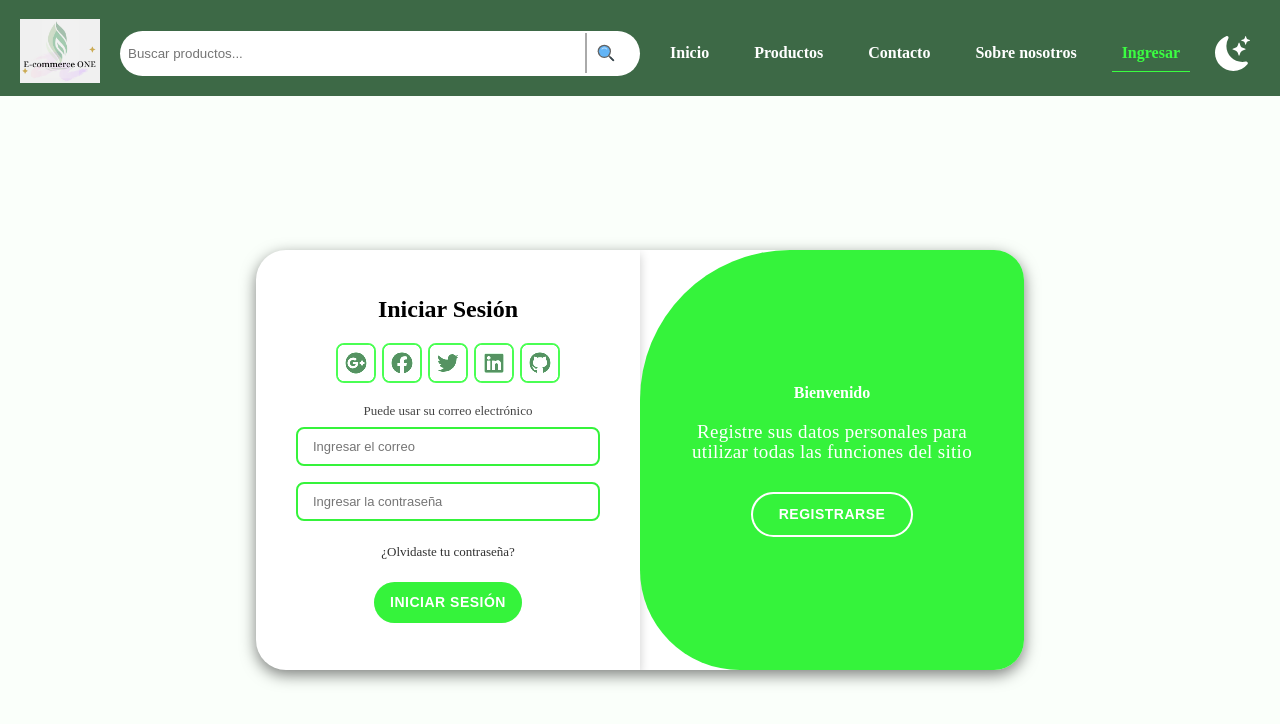
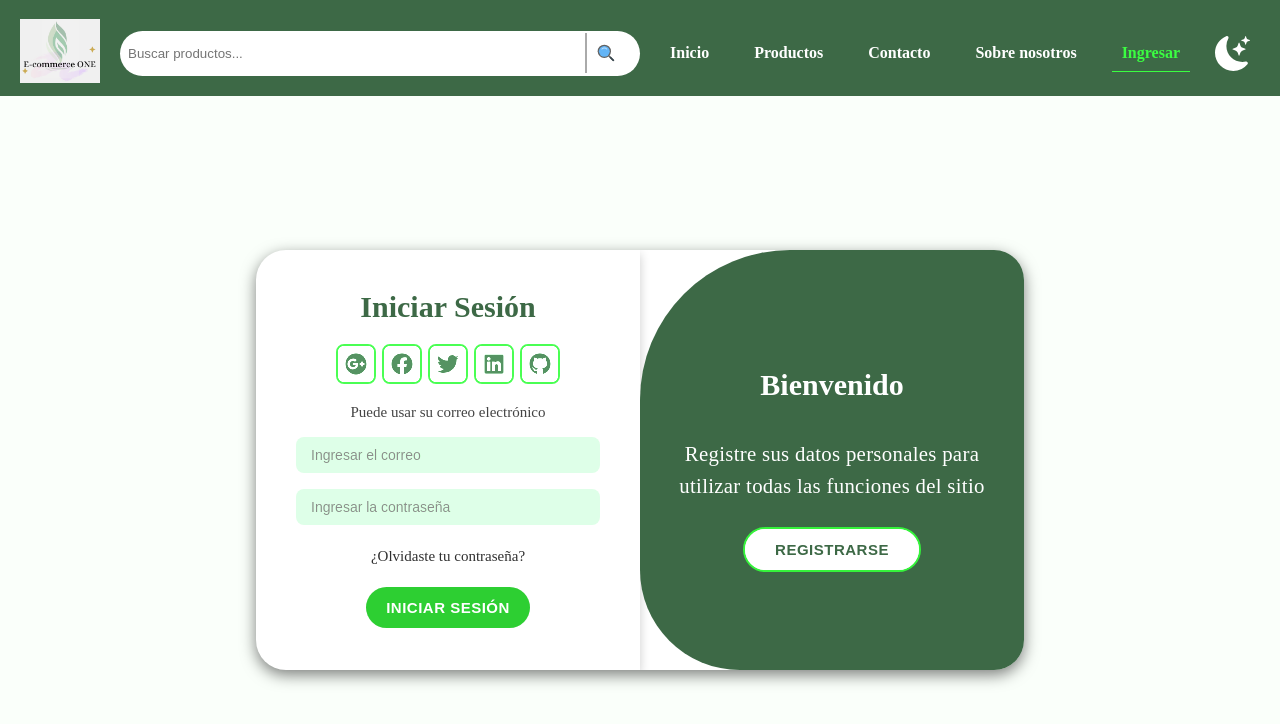
Before and after one commit to GuillermoJCV/E-Commerce-Project-ONE, a React (Vite) app: page /login in a window 1280 px wide. Shown: the top 724 px of the page. Built offline with nearby package versions, Linux system fonts and the light colour scheme.

Commit message:
Se realizó cambio de nombre de clases y del diseño(cambio de tamaño: texto y colores

```diff
--- a/src/components/login/Login.jsx
+++ b/src/components/login/Login.jsx
@@ -44,7 +44,7 @@ const Login = () => {
     };
     // Ya muestra inicio de sesión
     return (
-        <main className="main" ref={containerRef}>
+        <main className="container" ref={containerRef}>
             <section className="form-container sign-in">
                 <form ref={formRef}>
                     <h1>Iniciar Sesión</h1>
@@ -75,7 +75,7 @@ const Login = () => {
                     <a className="a" href="#">
                         ¿Olvidaste tu contraseña?
                     </a>
-                    <button id="bt-sign-in" type="submit">
+                    <button className="login-btn" type="submit">
                         Iniciar Sesión
                     </button>
                 </form>
@@ -104,7 +104,7 @@ const Login = () => {
                     <input type="text" placeholder="Name" required />
                     <input type="email" placeholder="Email" required />
                     <input type="password" placeholder="Password" required />
-                    <button type="submit">Registrarse</button>
+                    <button className="login-btn" type="submit">Registrarse</button>
                 </form>
             </section>
 
@@ -116,7 +116,7 @@ const Login = () => {
                             Ingrese sus datos personales para utilizar todas las funciones del
                             sitio
                         </p>
-                        <button className="hidden" onClick={handleLoginClick}>
+                        <button className="login-btn toggle-btn" onClick={handleLoginClick}>
                             Iniciar Sesión
                         </button>
                     </article>
@@ -126,7 +126,7 @@ const Login = () => {
                             Registre sus datos personales para utilizar todas las funciones
                             del sitio
                         </p>
-                        <button className="hidden" onClick={handleRegisterClick}>
+                        <button className="login-btn toggle-btn" onClick={handleRegisterClick}>
                             Registrarse
                         </button>
                     </article>
--- a/src/styles/login.css
+++ b/src/styles/login.css
@@ -1,4 +1,4 @@
-.main {
+.container {
     position: absolute;
     top: 50%;
     left: 50%;
@@ -18,33 +18,40 @@
 
 }
 
-.main p{
-    font-size: 14px;
+.container h1 {
+    font-size: 30px;
+    color: var(--header-bg-color);
+}
+
+.container p{
+    font-size: 1.3rem;
     line-height: 20px;
     letter-spacing: 0.3px;
-    margin: 20px 0;
+    margin: 1rem 0;
+    line-height: 1.5;
 }
 
-.main span{
-    font-size: 13px;
+.container span{
+    font-size: 15px;
     color: var(--nd-neutral-color);
     opacity: 0.9;
+    margin-bottom: 0.5rem;
 }
 
-.main a {
+.container a {
     color: var(--nd-neutral-color);
-    font-size: 13px;
+    font-size: 15px;
     text-decoration: none;
     margin: 15px 0 10px;
 }
 
 
-.main button {
+.login-btn{
     position: relative;
-    width: 50%;
+    width: 55%;
     height: 45px;
     color: var(--st-neutral-color);
-    font-size: 14px;
+    font-size: 15px;
     border: 2px solid var(--st-neutral-color);
     outline: none;
     border-radius: 40px;
@@ -55,9 +62,10 @@
     text-transform: uppercase;
     margin-top: 10px;
     cursor: pointer;
+    transition: all 250ms;
 }
 
-.main button::before {
+.login-btn::before {
     content: "";
     position: absolute;
     top: -80%;
@@ -67,13 +75,15 @@
     background: var(--nd-secondary-color);
     z-index: -1;
     transition: all 250ms;
+    filter: brightness(0.85);
 }
 
-.main button:hover::before {
+.login-btn:hover::before {
     top: 0;
+    filter: contrast(1.8);
 }
 
-.main form{
+.container form{
     background: transparent;
     box-shadow: 0 4px 10px var(--st-shadow-color);
     display: flex;
@@ -84,15 +94,26 @@
     height: 100%;
 }
 
-.main input{
-    background: var(--st-neutral-color);
-    border: 2px solid var(--nd-secondary-color) ;
+.login-btn:active {
+    transform: scale(0.95);
+    transition: transform 100ms;
+}
+
+.container input{
+    background: var(--st-secondary-color);
+    border: none;
     margin: 8px 0;
     padding: 10px 15px;
-    font-size: 13px;
+    font-size: 14px;
     border-radius: 8px;
     width: 100%;
     outline: none;
+    filter: brightness(1.2);
+}
+
+.container input:hover{
+    border: 1px solid var(--nd-secondary-color);
+    background: none;
 }
 
 .form-container{
@@ -111,7 +132,7 @@
     transition: opacity 700ms, transform 500ms;
 }
 
-.main.show-sign-in .sign-in{
+.container.show-sign-in .sign-in{
     opacity: 1;
     transform: translateX(0%);
 }
@@ -125,7 +146,7 @@
     transition: opacity 500ms, transform 500ms;
 }
 
-.main.active .sign-up{
+.container.active .sign-up{
     transform: translateX(100%);
     opacity: 1;
     z-index: 5;
@@ -141,6 +162,10 @@
         opacity: 1;
         z-index: 5;
     }
+}
+
+.sign-up input {
+    filter: brightness(1.1) !important;
 }
 
 .social-icons {
@@ -179,14 +204,14 @@
     z-index: 1000;
 }
 
-.main.active .toggle-container{
+.container.active .toggle-container{
     transform: translateX(-100%);
     border-radius: 0 150px 100px 0;
 }
 
 .toggle{
     height: 100%;
-    background: var(--nd-secondary-color);
+    background: var(--header-bg-color);
     color:var(--st-neutral-color);
     position: relative;
     left: -100%;
@@ -197,14 +222,14 @@
 
 }
 
-.main.active .toggle{
+.container.active .toggle{
     transform: translateX(50%);
 }
 
-.toggle p {
-    font-size: 19px;
+.toggle h1 {
+    color: var(--st-neutral-color);
+    margin: 1.25rem 0;
 }
-
 .toggle-panel{
     position: absolute;
     width: 50%;
@@ -224,7 +249,7 @@
     transform: translateX(-200%);
 }
 
-.main.active .toggle-left{
+.container.active .toggle-left{
     transform: translateX(0);
 }
 
@@ -233,6 +258,23 @@
     transform: translateX(0);
 }
 
-.main.active .toggle-right{
+.container.active .toggle-right{
     transform: translateX(200%);
 }
+
+.toggle-btn{
+    color: var(--header-bg-color);
+    font-weight: bold;
+    border: 2px solid var(--nd-secondary-color);
+}
+.toggle-btn::before {
+    background-color: var(--st-neutral-color);
+    filter: brightness(1.2);
+}
+.toggle-btn:hover,
+.toggle-btn:hover::before {
+    top: 0;
+    filter: contrast(1.8);
+    background-color: var(--nd-secondary-color);
+    color: var(--st-neutral-color);
+}
```
